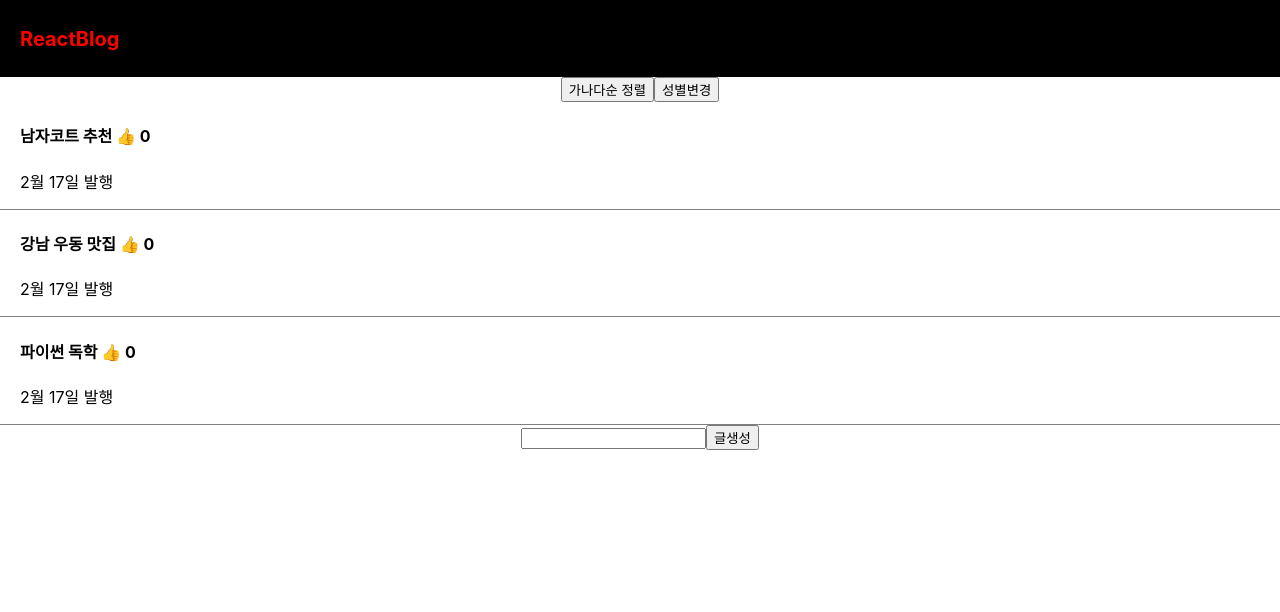
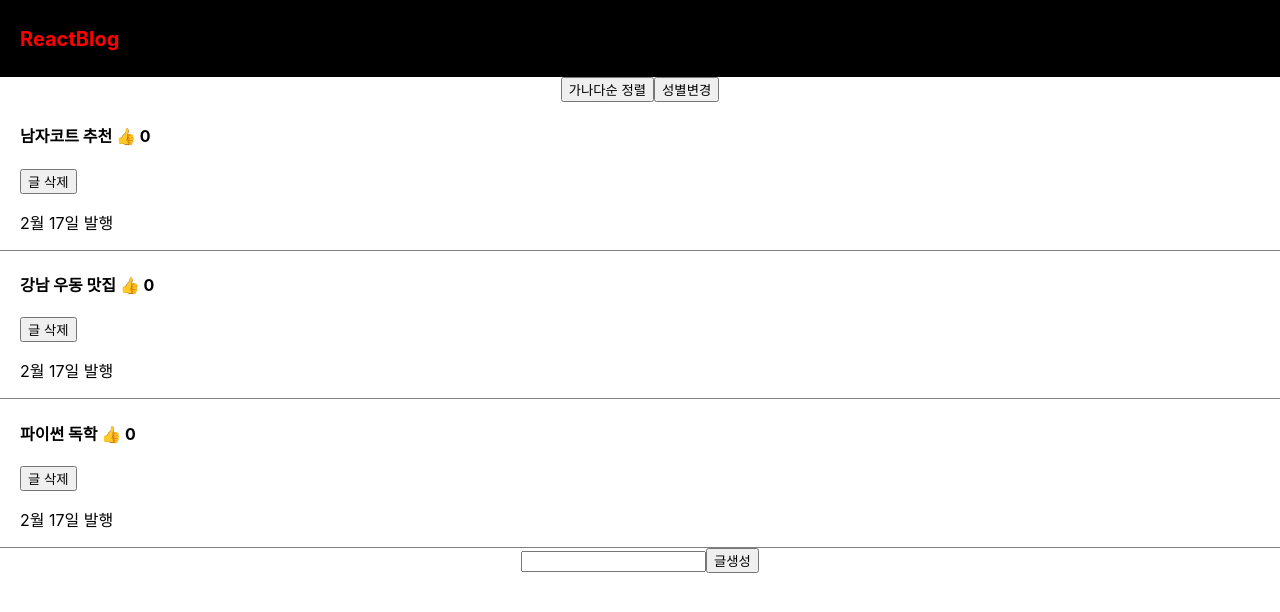
Before and after one commit to sookkiong/react-blog, a React (Create React App) app: page / in a window 1280 px wide. Shown: the top 612 px of the page. Built offline with nearby package versions, Linux system fonts and the light colour scheme.

Commit message:
feat: 글 삭제 기능 만들기

```diff
--- a/src/App.js
+++ b/src/App.js
@@ -43,6 +43,12 @@ function App() {
               mapArr[i]++;
               따봉변경(mapArr);
             }}>👍 {따봉[i]}</span></h4>
+            <button onClick={ () => {
+              const titleArr = [...title];
+              titleArr.splice(i,1);
+              setTitle(titleArr);
+
+            } }>글 삭제</button>
             <p>2월 17일 발행</p>
           </div>
           )
```
